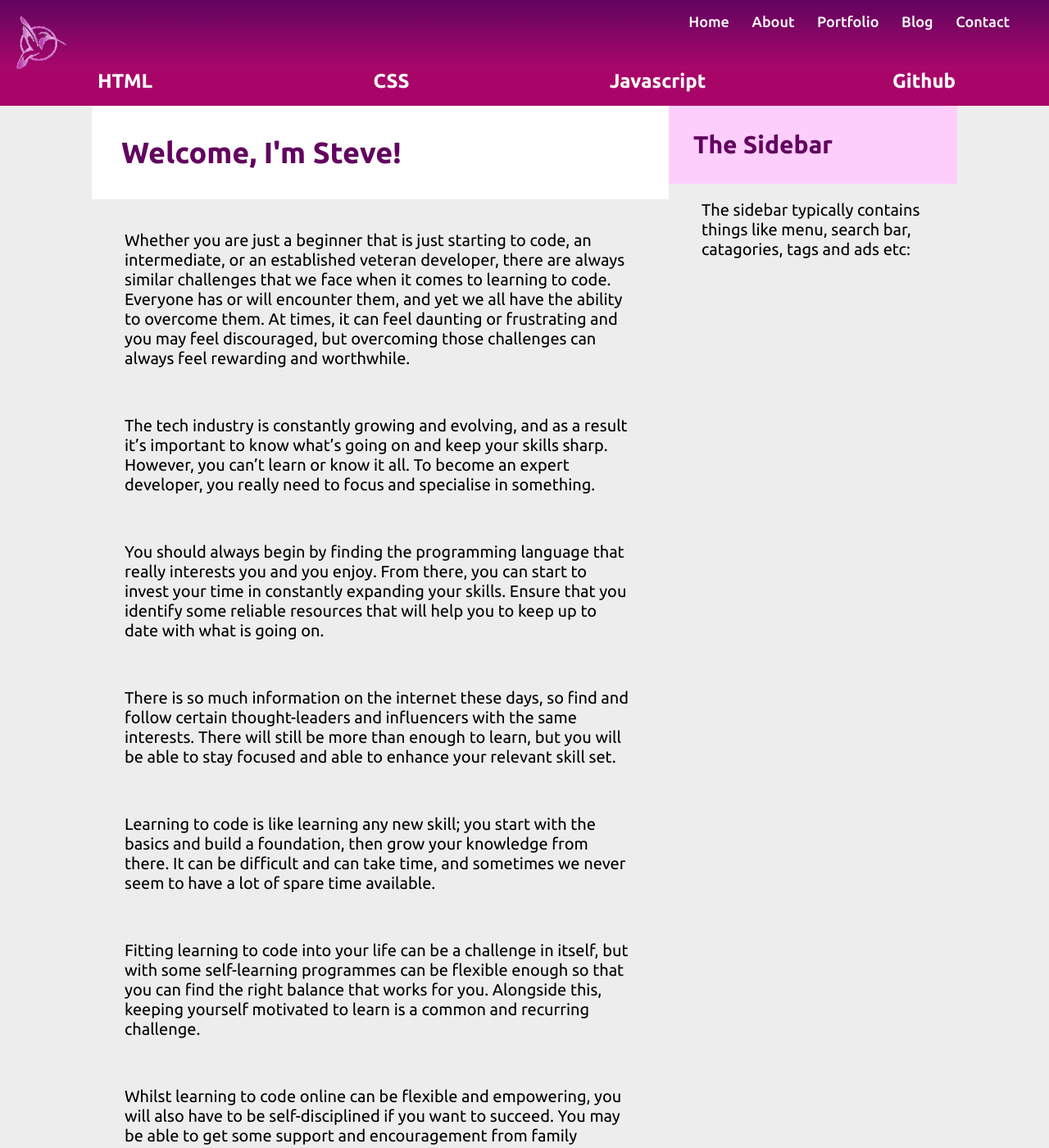
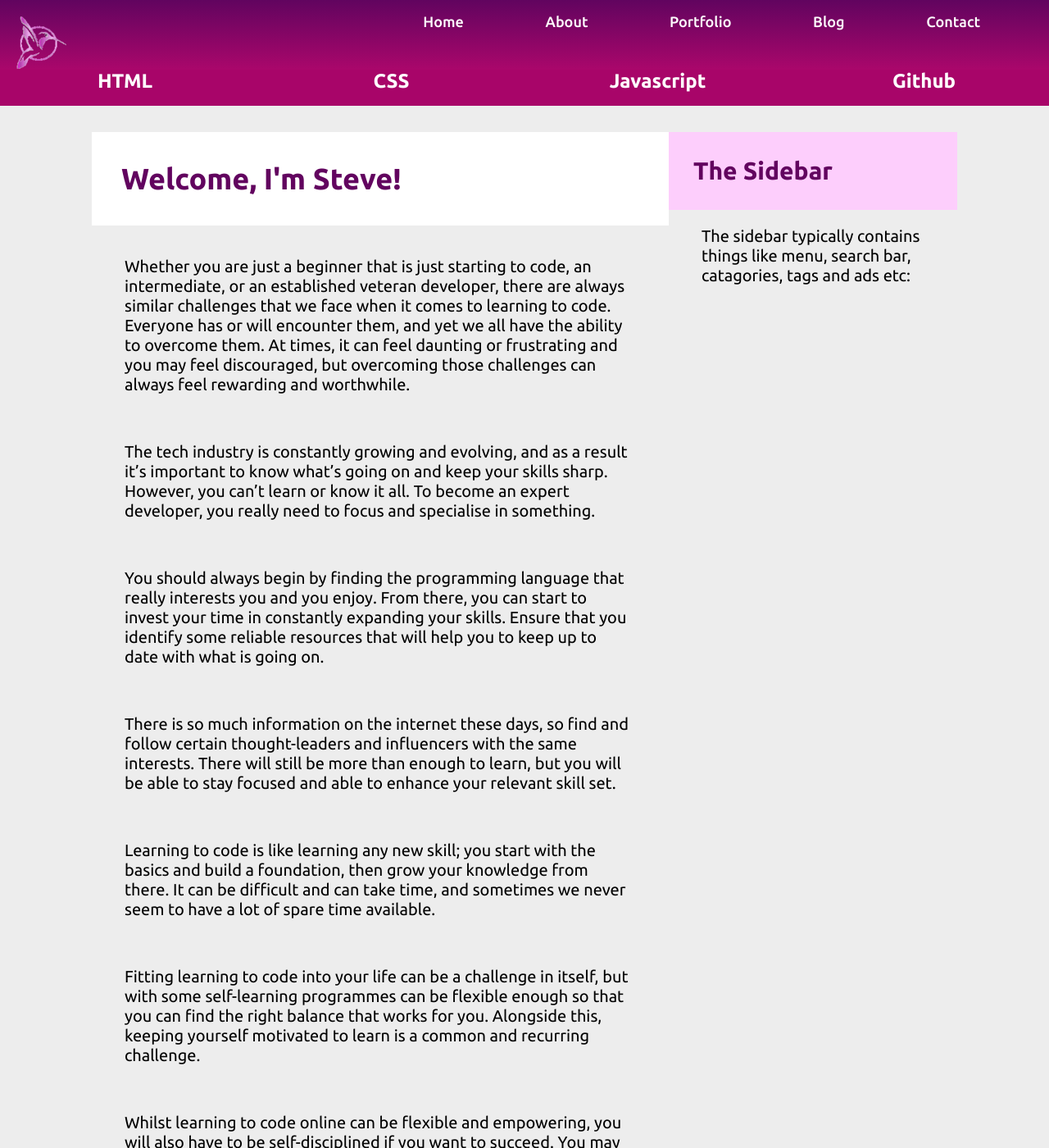
Before and after one commit to Steve-AB/Steve-AB.github.io, a Jekyll site: the page built from index.html, in a window 1280 px wide and 1400 px high. Shown: the whole window at 82% size. Built offline with Jekyll 4.4.1, drawn with Linux system fonts in a browser that asks for light colours; nearby versions of some CDN libraries.

Commit message:
update files

```diff
--- a/css/main.css
+++ b/css/main.css
@@ -12,14 +12,14 @@
 h3 {
  font-size: 30px;
 }
-p {
+p, a {
  font-size: 20px;
 }
 h2, h3 {
 	margin: 0;
 	padding: 1em 1em;
 }
-p {
+p, a {
 	margin: 0;
 	padding: 1em 2em;
 }
@@ -28,7 +28,8 @@
 --------------------------------------------------------------*/
 .home-grid {
 	background: #ededed;
-	min-height: 100vh;
+ min-height: 100vh;
+ padding-top: 2em;
 }
 .main-content h2 {
  background: white;
```
